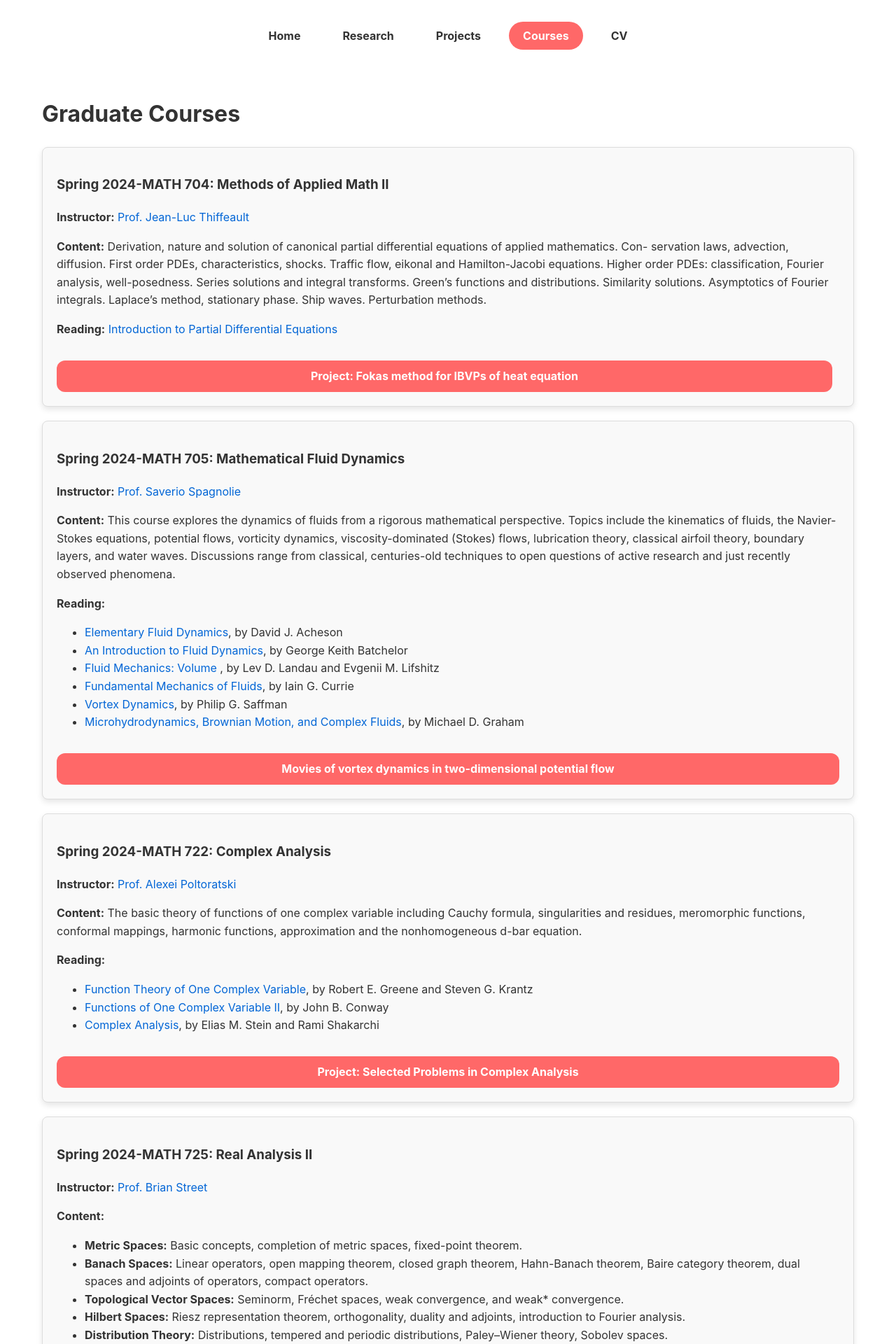
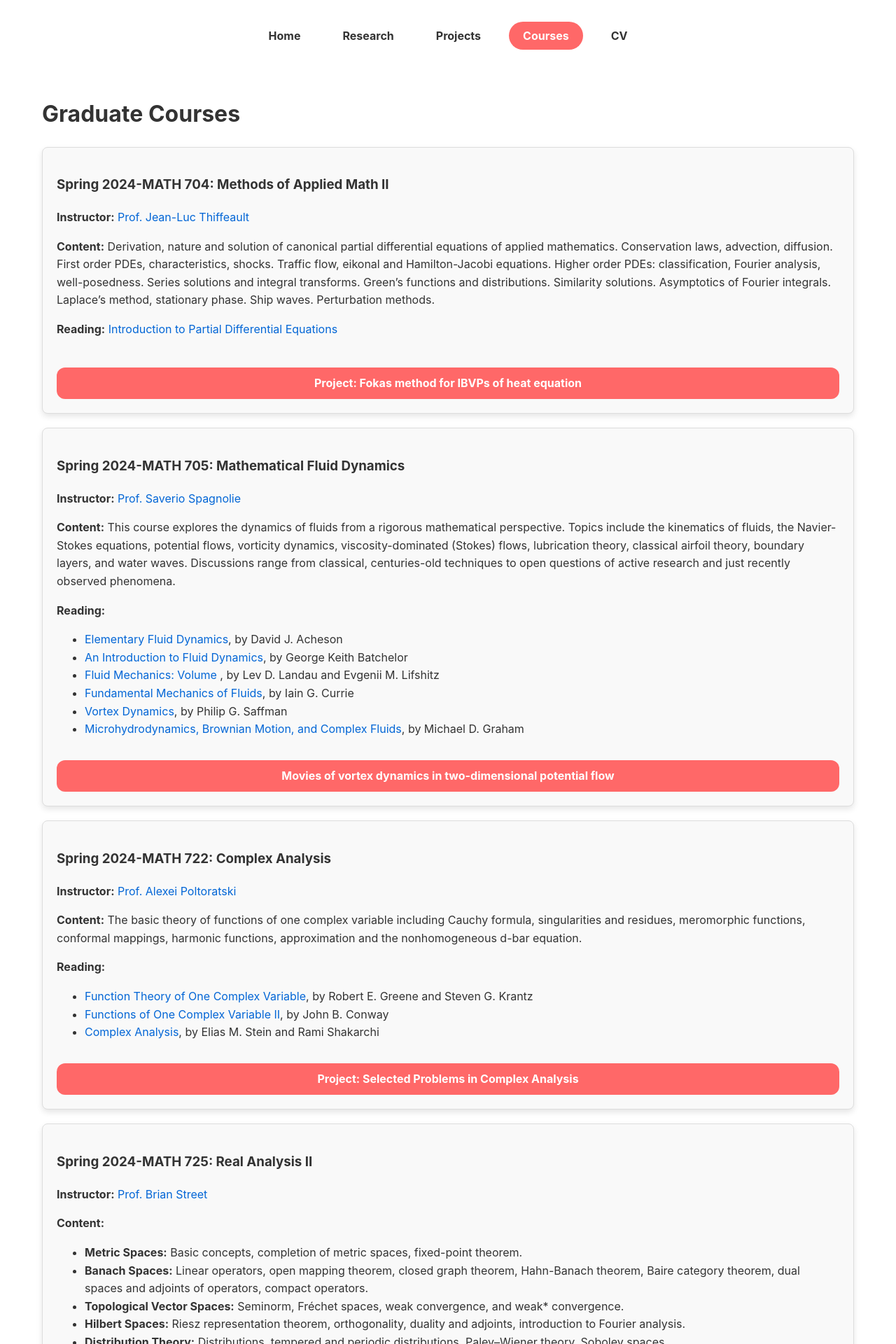
Before and after one commit to Yoon-1023/Yoon-1023.github.io, a Jekyll site: the page built from courses.md, in a window 1280 px wide. Shown: the top 1920 px of the page at 70% size. Built offline with Jekyll 4.4.1, drawn with Linux system fonts in a browser that asks for light colours; some of the changed lines change nothing that is shown.

Commit message:
Update courses.md

```diff
--- a/courses.md
+++ b/courses.md
@@ -24,22 +24,33 @@
 .course-reading {
     margin-top: 10px;
 }
+/* Reusable button style for details */
+.details-button {
+    display: inline-block;
+    padding: 10px 20px;
+    background-color: #ff6868;
+    border-radius: 12px;
+    text-align: center;
+    margin-top: 10px;
+}
+.details-button a {
+    text-decoration: none;
+    color: white;
+    font-weight: bold;
+}
 </style>
 
 <div class="course-box">
     <div class="course-content">
         <h3>Spring 2024-MATH 704: Methods of Applied Math II</h3>
         <p><strong>Instructor:</strong> <a href="https://people.math.wisc.edu/~thiffeault/">Prof. Jean-Luc Thiffeault</a></p>
-        <p><strong>Content:</strong> Derivation, nature and solution of canonical partial differential equations of applied mathematics. Con-
-servation laws, advection, diffusion. First order PDEs, characteristics, shocks. Traffic flow, eikonal and
-Hamilton-Jacobi equations. Higher order PDEs: classification, Fourier analysis, well-posedness. Series
-solutions and integral transforms. Green’s functions and distributions. Similarity solutions. Asymptotics
-of Fourier integrals. Laplace’s method, stationary phase. Ship waves. Perturbation methods.</p>
+        <p><strong>Content:</strong> Derivation, nature and solution of canonical partial differential equations of applied mathematics. Conservation laws, advection, diffusion. First order PDEs, characteristics, shocks. Traffic flow, eikonal and Hamilton-Jacobi equations. Higher order PDEs: classification, Fourier analysis, well-posedness. Series solutions and integral transforms. Green’s functions and distributions. Similarity solutions. Asymptotics of Fourier integrals. Laplace’s method, stationary phase. Ship waves. Perturbation methods.</p>
         <p class="course-reading"><strong>Reading:</strong> <a href="#olver">Introduction to Partial Differential Equations</a></p>
     </div>
-    <div style="display: inline-block; padding: 10px 20px; background-color: #ff6868; border-radius: 12px; text-align: center; margin-right: 10px;">
-    <a href="/courses/fokas/" style="text-decoration: none; color: white; font-weight: bold;">Project: Fokas method for IBVPs of heat equation</a>
-</div>
+    <!-- Button using the reusable class -->
+    <div class="details-button">
+        <a href="/courses/fokas/">Project: Fokas method for IBVPs of heat equation</a>
+    </div>
 </div>
 
 <div class="course-box">
```
